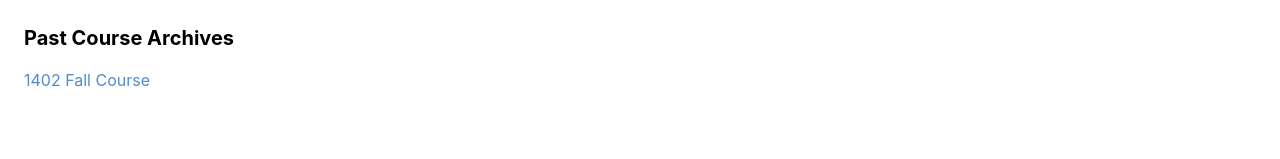
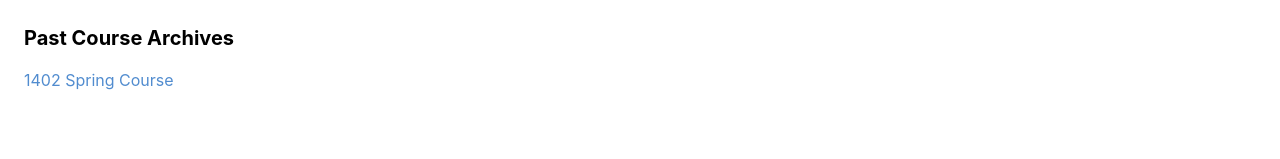
Before and after one commit to nlp-ut/nlp-ut.github.io, a React (Create React App) app: page / in a window 1280 px wide. Shown: the part 2356-2515 px from the top of the page. Built offline with nearby package versions, Linux system fonts and the light colour scheme.

Commit message:
fix past course name

```diff
--- a/src/pages/main_1403.js
+++ b/src/pages/main_1403.js
@@ -313,7 +313,7 @@ const CoursePage1403 = (props) => {
         <div className="container">
           <h1 className="font-bold text-xl">Past Course Archives</h1>
           <p class="mt-4" style={{color: "#518ccf"}}>
-            <Link to="/1402" >1402 Fall Course</Link>
+            <Link to="/1402" >1402 Spring Course</Link>
           </p>
         </div>
       </section>
```
